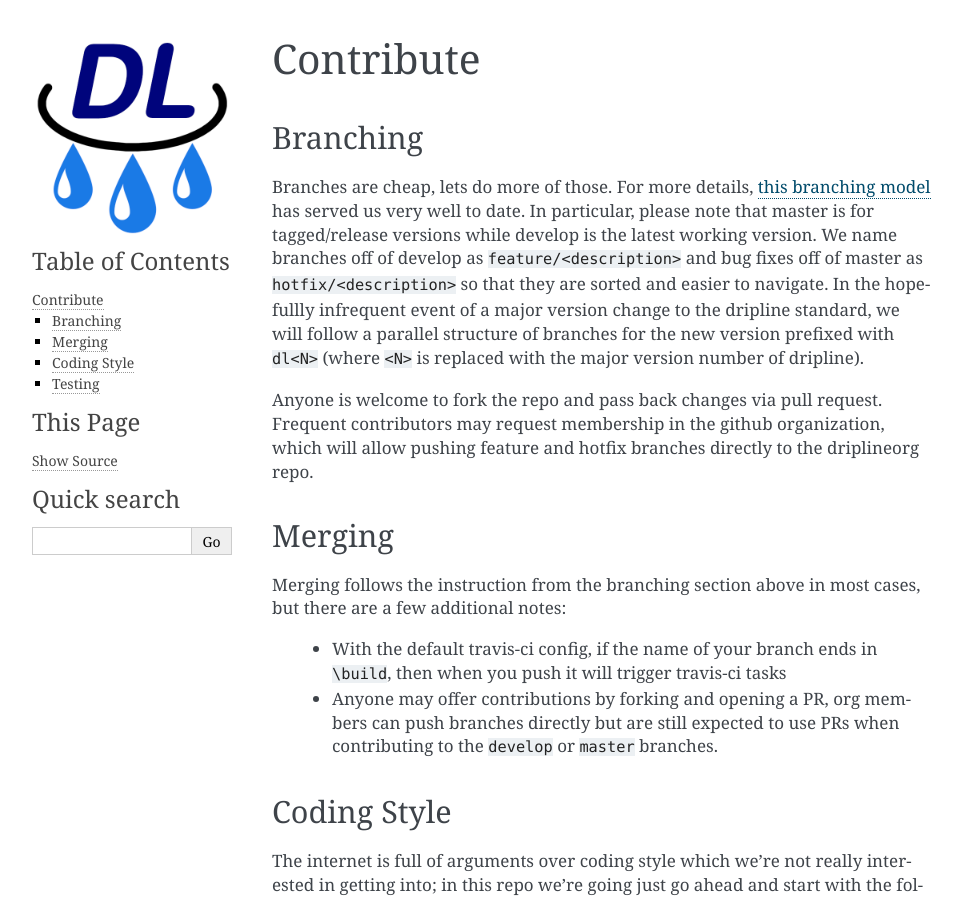
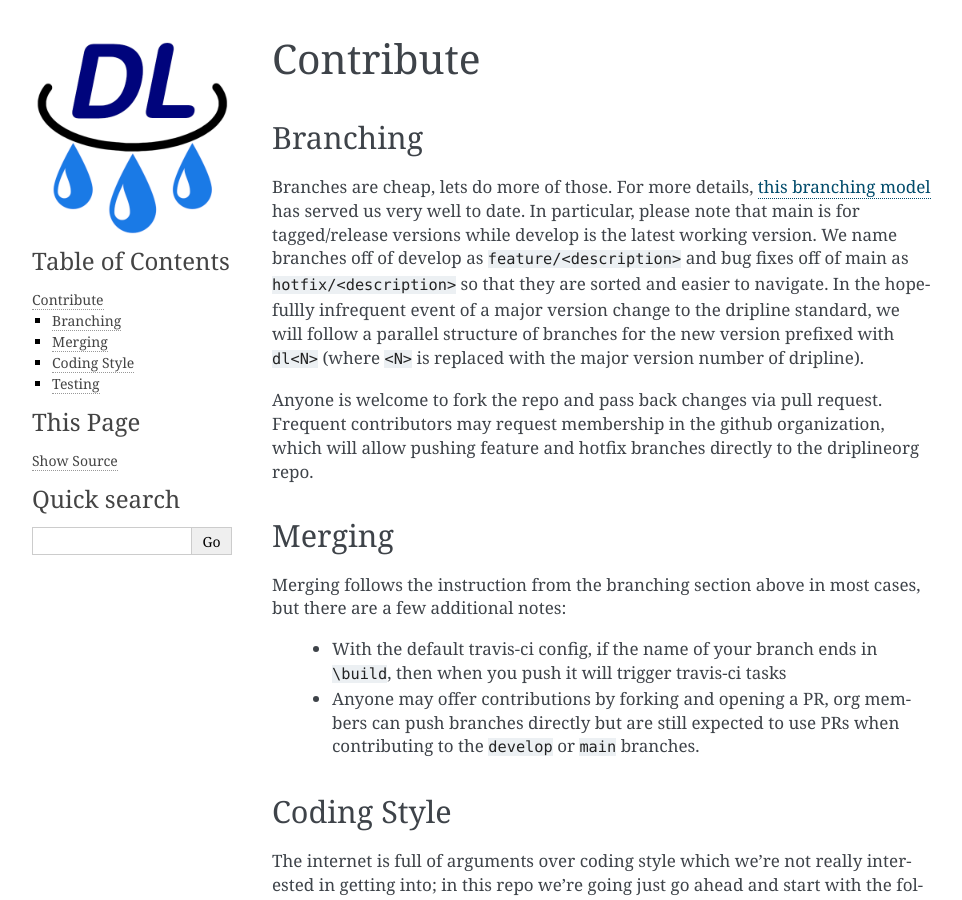
Before and after one commit to driplineorg/dripline-python, a Sphinx documentation site: the page built from doc/contribute.rst, in a window 1280 px wide and 900 px high. Shown: the whole window, without its empty margins (148-1110 px from the left). Built offline with Sphinx 7.4.7, drawn with Linux system fonts in a browser that asks for light colours; pages that are not in the unit, such as notebooks, are missing from menus.

Commit message:
master->main

```diff
--- a/doc/conf.py
+++ b/doc/conf.py
@@ -73,7 +73,7 @@ source_suffix = '.rst'
 # The encoding of source files.
 #source_encoding = 'utf-8-sig'
 
-# The master toctree document.
+# The primary toctree document.
 master_doc = 'index'
 
 # General information about the project.
--- a/doc/contribute.rst
+++ b/doc/contribute.rst
@@ -8,8 +8,8 @@ Branching
 
 Branches are cheap, lets do more of those.
 For more details, `this branching model <nvie.com/posts/a-successful-git-branching-model>`_ has served us very well to date.
-In particular, please note that master is for tagged/release versions while develop is the latest working version.
-We name branches off of develop as ``feature/<description>`` and bug fixes off of master as ``hotfix/<description>`` so that they are sorted and easier to navigate.
+In particular, please note that main is for tagged/release versions while develop is the latest working version.
+We name branches off of develop as ``feature/<description>`` and bug fixes off of main as ``hotfix/<description>`` so that they are sorted and easier to navigate.
 In the hopefullly infrequent event of a major version change to the dripline standard, we will follow a parallel structure of branches for the new version prefixed with ``dl<N>`` (where ``<N>`` is replaced with the major version number of dripline).
 
 Anyone is welcome to fork the repo and pass back changes via pull request.
@@ -22,7 +22,7 @@ Merging
 Merging follows the instruction from the branching section above in most cases, but there are a few additional notes:
 
   - With the default travis-ci config, if the name of your branch ends in ``\build``, then when you push it will trigger travis-ci tasks
-  - Anyone may offer contributions by forking and opening a PR, org members can push branches directly but are still expected to use PRs when contributing to the ``develop`` or ``master`` branches.
+  - Anyone may offer contributions by forking and opening a PR, org members can push branches directly but are still expected to use PRs when contributing to the ``develop`` or ``main`` branches.
 
 
 Coding Style
--- a/doc/dl_serve.rst
+++ b/doc/dl_serve.rst
@@ -42,7 +42,7 @@ Authentication
 
 Communication with the RabbitMQ broker requires the broker address and port, and user/password authentication.
 
-.. TODO update the link to use "latest" symbolic link, or master/develop, when that is available
+.. TODO update the link to use "latest" symbolic link, or main/develop, when that is available
 
 See `Authentication in the dripline-cpp docs <https://driplineorg.github.io/dripline-cpp/branches/dl3_develop/authentication.html>`_ for information on how to specify the broker and authentication information.
 
--- a/doc/getting_started.rst
+++ b/doc/getting_started.rst
@@ -29,7 +29,7 @@ Docker containers
 -----------------
 
 The easiest way to get started with dripline is simply to use a container image from the `dockerhub repository <https://hub.docker.com/r/driplineorg/dripline-python/>`_.
-These are built automatically based on tagged releases, as well as merges into the master or develop branch.
+These are built automatically based on tagged releases, as well as merges into the main or develop branch.
 Images are automatically built for both x86 and armv7 architectures, and a container manifest allows use of common tag references to resolve to the architectures-specific images.
 
 You may also use the ``Dockerfile`` located in the dripline-python GitHub repository's root directory to build the image yourself (the full repository is the required build context).
--- a/doc/index.rst
+++ b/doc/index.rst
@@ -1,4 +1,4 @@
-.. dripline-python documentation master file
+.. dripline-python documentation primary file
 
 ===========================================
 Welcome to Dripline-python's documentation!
```
Also changed, not shown: README.md (+1 -1 lines), .travis.yml, 2 other files.
